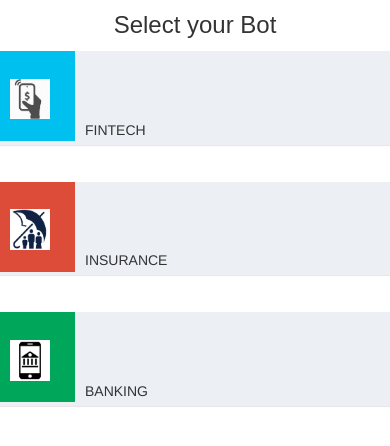
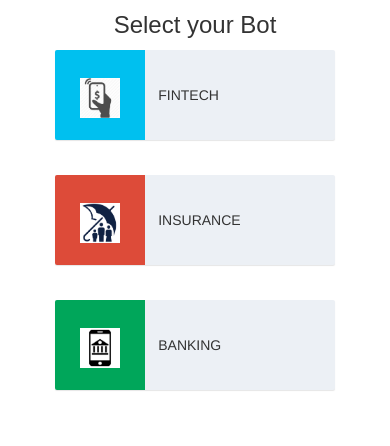
Before and after one commit to taralsoni/tn-chatbot-poc, a website: page app/index.html at #!/alfredApp in a window 390 px wide. Drawn offline with nearby package versions, Linux system fonts and the light colour scheme; some packages are replaced by stand-ins of ours.

Commit message:
made landing screen responsive

```diff
--- a/app/alfredApp/landing-screen.html
+++ b/app/alfredApp/landing-screen.html
@@ -2,48 +2,46 @@
 <div >
 	<h1 class="center-text">Select your Bot</h1>
 	<div class="row">
-		<div class="col-sm-5" >
+		<div class="col-xs-2 col-sm-4 col-md-5" >
 		</div>
-		<div class="col-sm-2 info-box"  ng-click="goToBot('fintech')">
+		<div class="col-xs-8 col-sm-4 col-md-2 info-box"  ng-click="goToBot('fintech')">
 			<span class="info-box-icon bg-aqua">
 			<img src="alfredApp/images/fintech.jpg" class="bot-logo-size"></img>
 			</span>
 			<div class="info-box-content info-box-text">FINTECH</div>
-
-			<!-- <button class="info-box-content" ng-click="vm.goToBot('investment')">Investment</button> -->
 		</div>
-		<div class="col-sm-5" >
+		<div class="col-xs-2 col-sm-4 col-md-5" >
 		</div>
 	</div>
 	<br>
 	<div class="row">
-		<div class="col-sm-5" >
+		<div class="col-xs-2 col-sm-4 col-md-5" >
 		</div>
-		<div class="col-sm-2 info-box"  ng-click="goToBot('insurance')">
+		<div class="col-xs-8 col-sm-4 col-md-2 info-box"  ng-click="goToBot('insurance')">
 			<span class="info-box-icon bg-red">
 			<img src="alfredApp/images/insurance.png" class="bot-logo-size"></img>
 			</span>
 			<div class="info-box-content  info-box-text ">INSURANCE</div>
 			<!-- <button class="info-box-content" ng-click="vm.goToBot('investment')">Investment</button> -->
 		</div>
-		<div class="col-sm-5" >
+		<div class="col-xs-2 col-sm-4 col-md-5" >
 		</div>
 	</div>
 	<br>
 	<div class="row">
-		<div class="col-sm-5" >
+		<div class="col-xs-2 col-sm-4 col-md-5" >
 		</div>
 		<!-- <div class="col-sm-4" >
 			<button class="btn-width" ng-click="vm.goToBot('banking')">Banking</button>
 		</div> -->
-		<div class="col-sm-2 info-box "  ng-click="goToBot('banking')">
+		<div class="col-xs-8 col-sm-4 col-md-2 info-box "  ng-click="goToBot('banking')">
 			<span class="info-box-icon bg-green">
 			<img src="alfredApp/images/banking.png" class="bot-logo-size"></img>
 			</span>
 			<div class="info-box-content  info-box-text">BANKING</div>
 			<!-- <button class="info-box-content" ng-click="vm.goToBot('investment')">Investment</button> -->
 		</div>
-		<div class="col-sm-5" >
+		<div class="col-xs-2 col-sm-4 col-md-5" >
 		</div>
 	</div>
 </div>
--- a/app/styles/app.css
+++ b/app/styles/app.css
@@ -162,7 +162,9 @@ ul {
 }
 
 .info-box-content {
-    padding: 5px 10px;
+    /*padding: 5px 10px;*/
+    padding-top: 35px;
+    padding-left: 5%;
     margin-left: 90px;
 }
 
@@ -205,7 +207,7 @@ ul {
     white-space: nowrap;
     overflow: hidden;
     text-overflow: ellipsis;
-    padding-top: 17%;
+    /*padding-top: 17%;*/
 }
 
 
```
